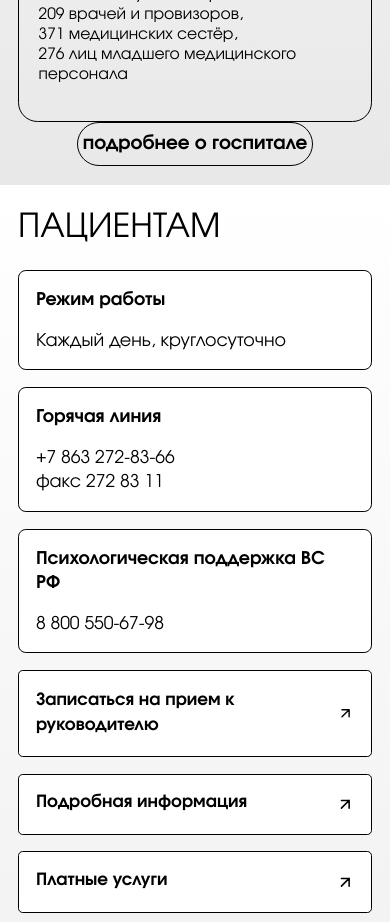
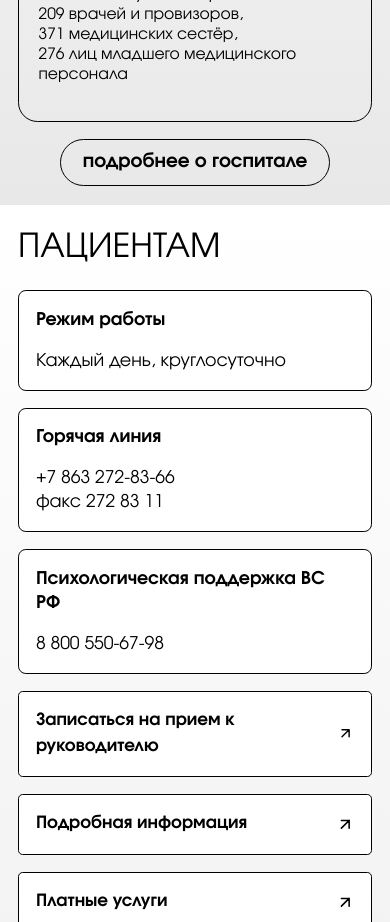
Before and after one commit to jestyrn-del/Hospital-website, a React (Vite) app: page / in a window 390 px wide. Shown: the part 1720-2642 px from the top of the page. Built offline with nearby package versions, Linux system fonts and the light colour scheme.

Commit message:
Feature: add adaptive link for home page, mobile version (about part)

```diff
--- a/src/pages/Home/Home.css
+++ b/src/pages/Home/Home.css
@@ -733,19 +733,8 @@
         font-size: 4vw;
     }
 
-    .about-stats-button {
-        width: 100%;
-        margin-top: 0;
-        justify-content: center;
-    }
-
-    .about-stats-button button {
-        padding: 3.4vw 3.4vh;
-        margin-top: 2vh;
-
-        border-radius: 4vh;
-
-        font-size: 3.2vw;
+    .about-stats-button a {
+        padding: 1vh 2.6vh;
     }
 
     .about-stats-decoration {
```
